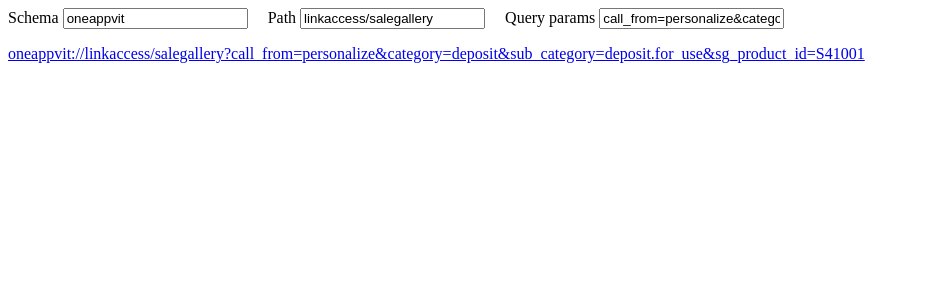
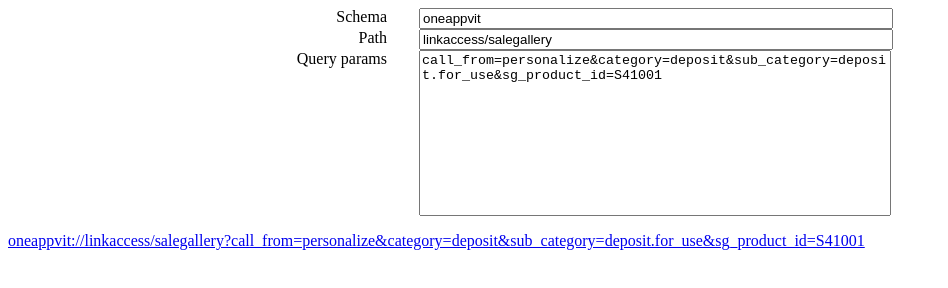
Before and after one commit to teema15135/deeplink-generator, a plain HTML site: page index.html in a window 1280 px wide. Shown: the whole page, without its empty margins (0-948 px from the left). Drawn offline with Linux system fonts and the light colour scheme.

Commit message:
Re-arrange layout and change query param input text to textarea

```diff
--- a/index.html
+++ b/index.html
@@ -8,14 +8,14 @@
 </head>
 <body>
   <div id="input-container">
-    <label for="input-schema">Schema</label>
+    <label class="input-label" for="input-schema">Schema</label>
     <input id="input-schema" type="text" value="oneappvit" />
 
-    <label for="input-path" class="ml">Path</label>
+    <label class="input-label" for="input-path">Path</label>
     <input id="input-path" type="text" value="linkaccess/salegallery" />
 
-    <label for="input-query-param" class="ml">Query params</label>
-    <input id="input-query-param" type="text" value="call_from=personalize&category=deposit&sub_category=deposit.for_use&sg_product_id=S41001" />
+    <label class="input-label" for="input-query-param">Query params</label>
+    <textarea id="input-query-param" type="text">call_from=personalize&category=deposit&sub_category=deposit.for_use&sg_product_id=S41001</textarea>
   </div>
 
   <div id="result-container" class="mt">
--- a/style/style.css
+++ b/style/style.css
@@ -5,3 +5,25 @@
 .mt {
   margin-top: 16px;
 }
+
+@media only screen and (min-width: 600px) {
+  #input-container {
+    width: 70%;
+  }
+}
+
+#input-container {
+  display: grid;
+  grid-template-columns: auto auto;
+}
+
+#input-query-param {
+  width: calc(100% - 8px);
+  height: 10rem;
+  resize: none;
+}
+
+.input-label {
+  padding-right: 2rem;
+  text-align: right;
+}
```
